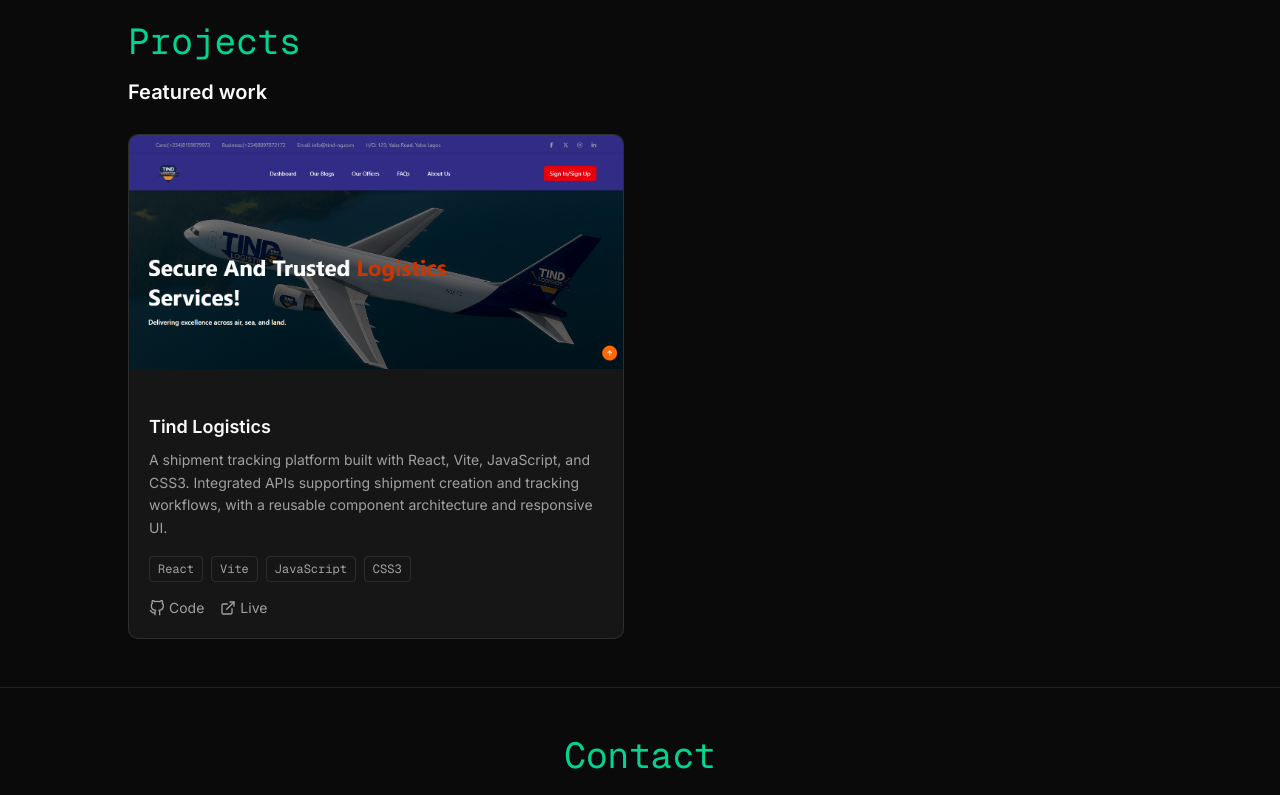
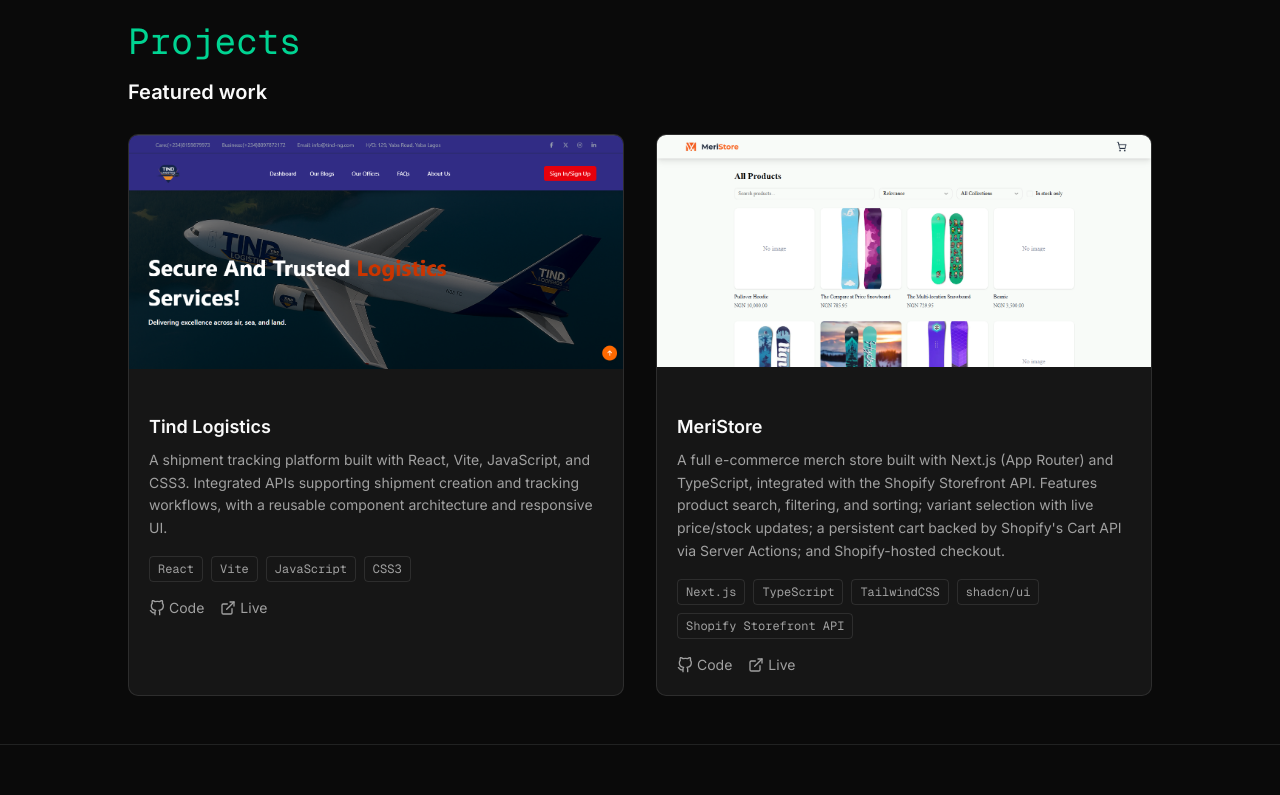
Before and after one commit to IsraelOye/my-portfolio, a Next.js app: page / in a window 1280 px wide. Shown: the part 1820-2615 px from the top of the page. Built offline with nearby package versions, Linux system fonts and the light colour scheme.

Commit message:
[IO][sm] added meristore project --feat

```diff
--- a/components/projects.tsx
+++ b/components/projects.tsx
@@ -12,6 +12,20 @@
     tags: ["React", "Vite", "JavaScript", "CSS3"],
     liveUrl: "https://frontend-project-beta-opal.vercel.app/",
     image: "/images/tind-logistics.png",
+  },
+  {
+    title: "MeriStore",
+    description:
+      "A full e-commerce merch store built with Next.js (App Router) and TypeScript, integrated with the Shopify Storefront API. Features product search, filtering, and sorting; variant selection with live price/stock updates; a persistent cart backed by Shopify's Cart API via Server Actions; and Shopify-hosted checkout.",
+    tags: [
+      "Next.js",
+      "TypeScript",
+      "TailwindCSS",
+      "shadcn/ui",
+      "Shopify Storefront API",
+    ],
+    liveUrl: "https://meristore.vercel.app/",
+    image: "/images/meristore.png",
   },
   // {
   //   title: "The Meridiem",
```
Also changed, not shown: public/images/meristore.png (added).
